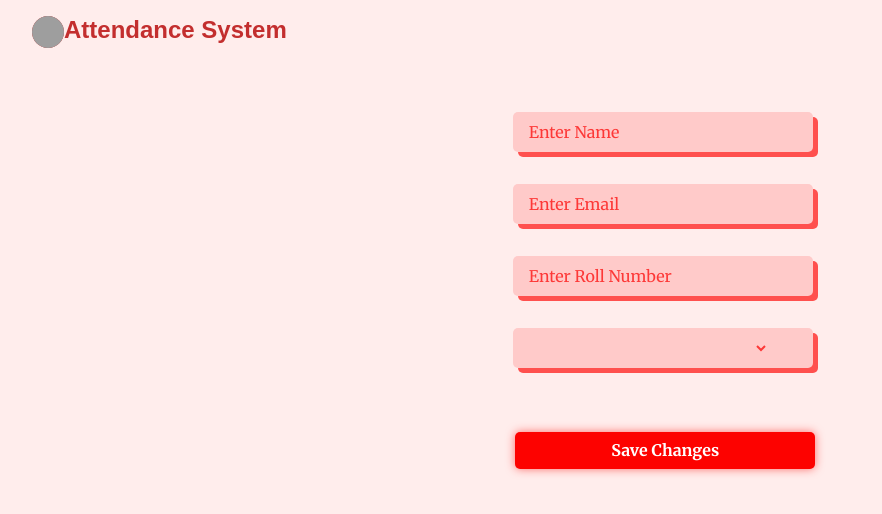
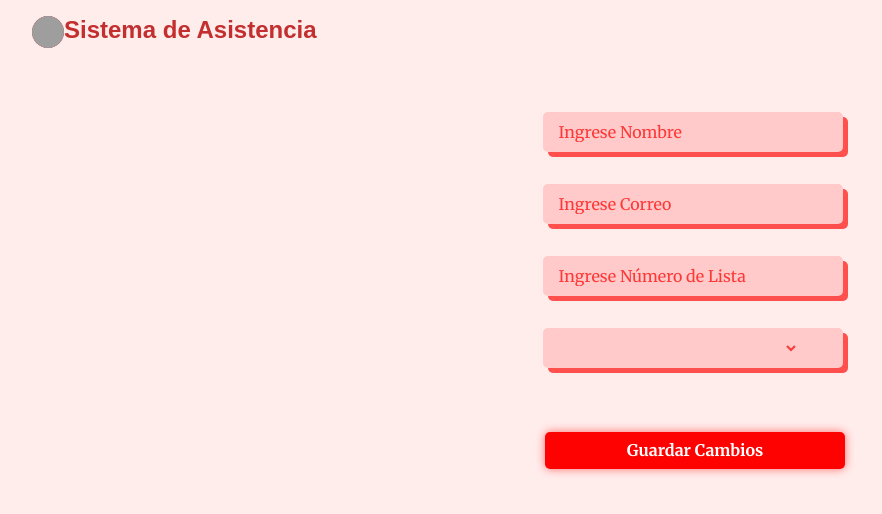
Before and after one commit to HIJN-bot/asistencia, a PHP site: page /admin/edit_student.php?id=1 in a window 1280 px wide. Shown: the top 514 px of the page, without its empty margins (128-1010 px from the left). Run offline with PHP 8.4, Linux system fonts and the light colour scheme; a user stored in the database is signed in; data that the repository does not hold is empty; some web fonts are replaced; grey boxes are pictures that could not be loaded.

Commit message:
Update edit_student.php

```diff
--- a/QR-Code-Based-Attendance-System/QR-ATS-main/admin/edit_student.php
+++ b/QR-Code-Based-Attendance-System/QR-ATS-main/admin/edit_student.php
@@ -11,11 +11,11 @@ $section = $_GET['section'];
 ?>
 
 <!DOCTYPE html>
-<html lang="en">
+<html lang="es">
 <head>
     <meta charset="UTF-8">
     <meta name="viewport" content="width=device-width, initial-scale=1.0">
-    <title>QR Code Based Attendance System</title>
+    <title>Sistema de Asistencia con Código QR</title>
     <link rel="stylesheet" href="../css/style.css">
     <style>
         .right{
@@ -32,19 +32,19 @@ $section = $_GET['section'];
         <section class="left">
             <div class="logo">
                 <img src="../resources/img/Attendance System.png" alt="">
-                <h2>Attendance System</h2>
+                <h2>Sistema de Asistencia</h2>
             </div>
         </section>
         <section class="right">
             <form action="#" method="post" id="form">
                 <div class="input_area">
-                    <input type="text" placeholder="Enter Name" name="name" value="<?php echo $_GET['name'];?>" required>
+                    <input type="text" placeholder="Ingrese Nombre" name="name" value="<?php echo $_GET['name'];?>" required>
                 </div>
                 <div class="input_area">
-                    <input type="email" placeholder="Enter Email" name="email" value="<?php echo $_GET['email'];?>" required>
+                    <input type="email" placeholder="Ingrese Correo" name="email" value="<?php echo $_GET['email'];?>" required>
                 </div>
                 <div class="input_area">
-                    <input type="text" placeholder="Enter Roll Number" name="roll_no" value="<?php echo $_GET['roll_no'];?>" required>
+                    <input type="text" placeholder="Ingrese Número de Lista" name="roll_no" value="<?php echo $_GET['roll_no'];?>" required>
                 </div>
                 <div class="input_area">
                     <select name="section" id="section" required>
@@ -54,7 +54,7 @@ $section = $_GET['section'];
                         <option value="C">C</option>
                     </select>
                 </div>
-                <input type="submit" value="Save Changes" class="button_submit" name="update">
+                <input type="submit" value="Guardar Cambios" class="button_submit" name="update">
             </form>
         </section>
     </main>
```
